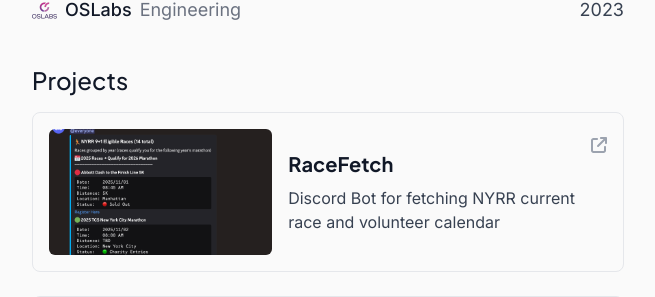
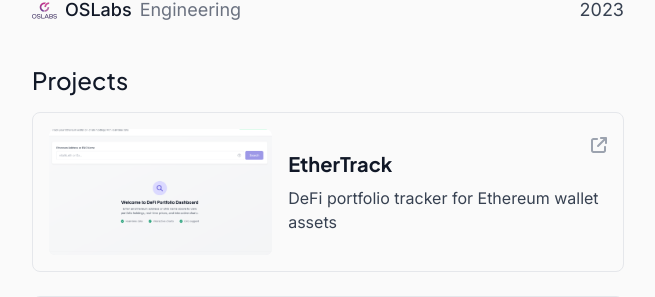
Before and after one commit to jameshuangcoding/my-portfolio-v2, a Next.js app: page / in a window 1280 px wide. Shown: the part 792-1089 px from the top of the page, without its empty margins (312-967 px from the left). Built offline with nearby package versions, Linux system fonts and the light colour scheme.

Commit message:
added new project ethertrack

```diff
--- a/data/projects.ts
+++ b/data/projects.ts
@@ -6,6 +6,12 @@
 }
 
 export const projects: Project[] = [
+  {
+    title: 'EtherTrack',
+    description: 'DeFi portfolio tracker for Ethereum wallet assets',
+    link: 'https://ethertrack1.vercel.app/',
+    image: '/ethertrack.png',
+  },
   {
     title: 'RaceFetch',
     description:
```
Also changed, not shown: public/ethertrack.png (added).
